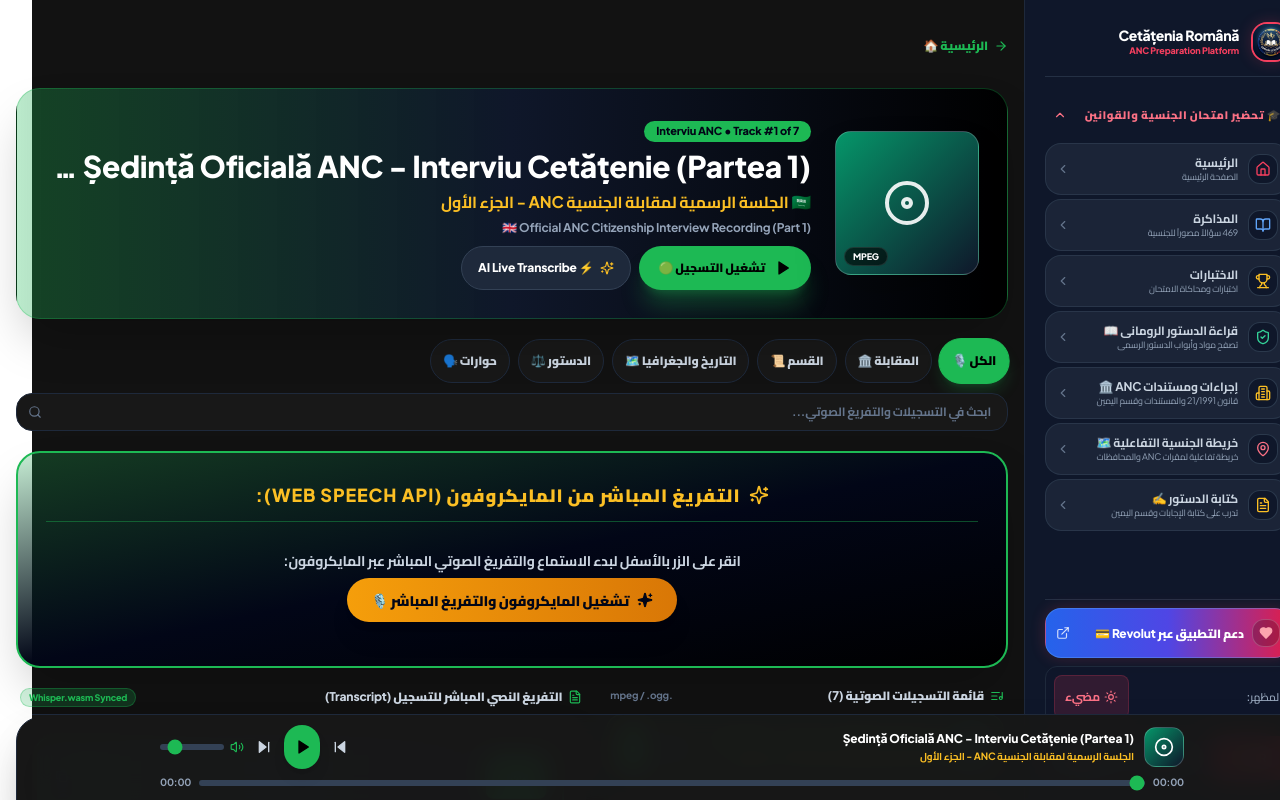
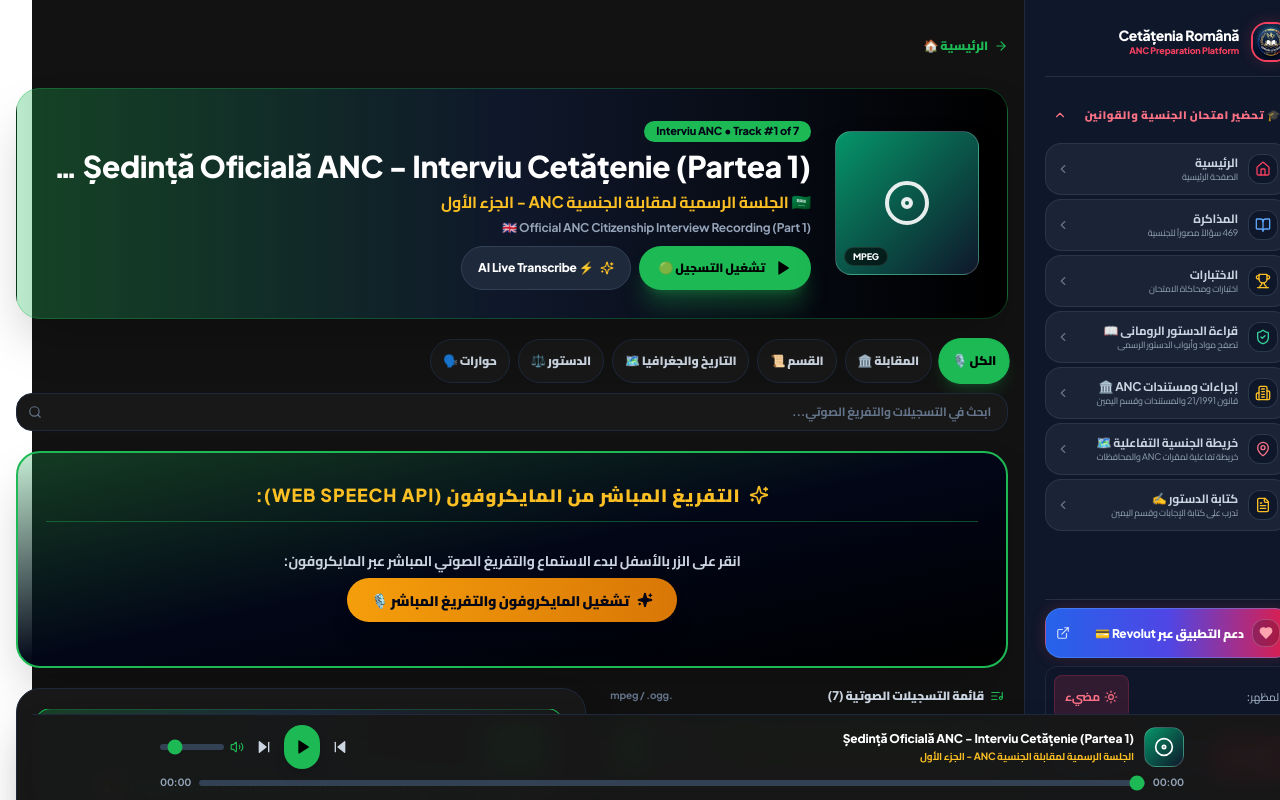
Before and after one commit to mahmoud-mohasseb/romaniancitizenship, a Next.js app: page /records in a window 1280 px wide. Shown: the top 800 px of the page. Built offline with nearby package versions, Linux system fonts and the light colour scheme.

Commit message:
refactor: remove redundant 'التفريغ النصي المباشر للتسجيل (Transcript)' and 'Whisper.wasm Synced' header above transcript panel

```diff
--- a/src/app/records/page.js
+++ b/src/app/records/page.js
@@ -520,19 +520,6 @@
 
           {/* SPOTIFY LYRICS & SYNCHRONIZED TRANSCRIPT PANEL (7 Cols) */}
           <div className="lg:col-span-7 space-y-2.5">
-            <div className="flex items-center justify-between px-1">
-              <div className="flex items-center gap-1.5">
-                <FileText className="w-3.5 h-3.5 text-[#1DB954]" />
-                <h2 className="text-xs font-black text-slate-300">
-                  {appLang === 'ar' ? 'التفريغ النصي المباشر للتسجيل (Transcript)' : 'Synchronized Transcript'}
-                </h2>
-              </div>
-
-              <span className="px-2 py-0.5 rounded-full text-[9px] font-black bg-[#1DB954]/20 text-[#1DB954] border border-[#1DB954]/30">
-                Whisper.wasm Synced
-              </span>
-            </div>
-
             {/* Spotify Lyrics Box */}
             <div className="p-4 sm:p-5 rounded-3xl bg-[#181818] border border-slate-800 shadow-2xl space-y-3 min-h-[450px] flex flex-col justify-between">
 
```
